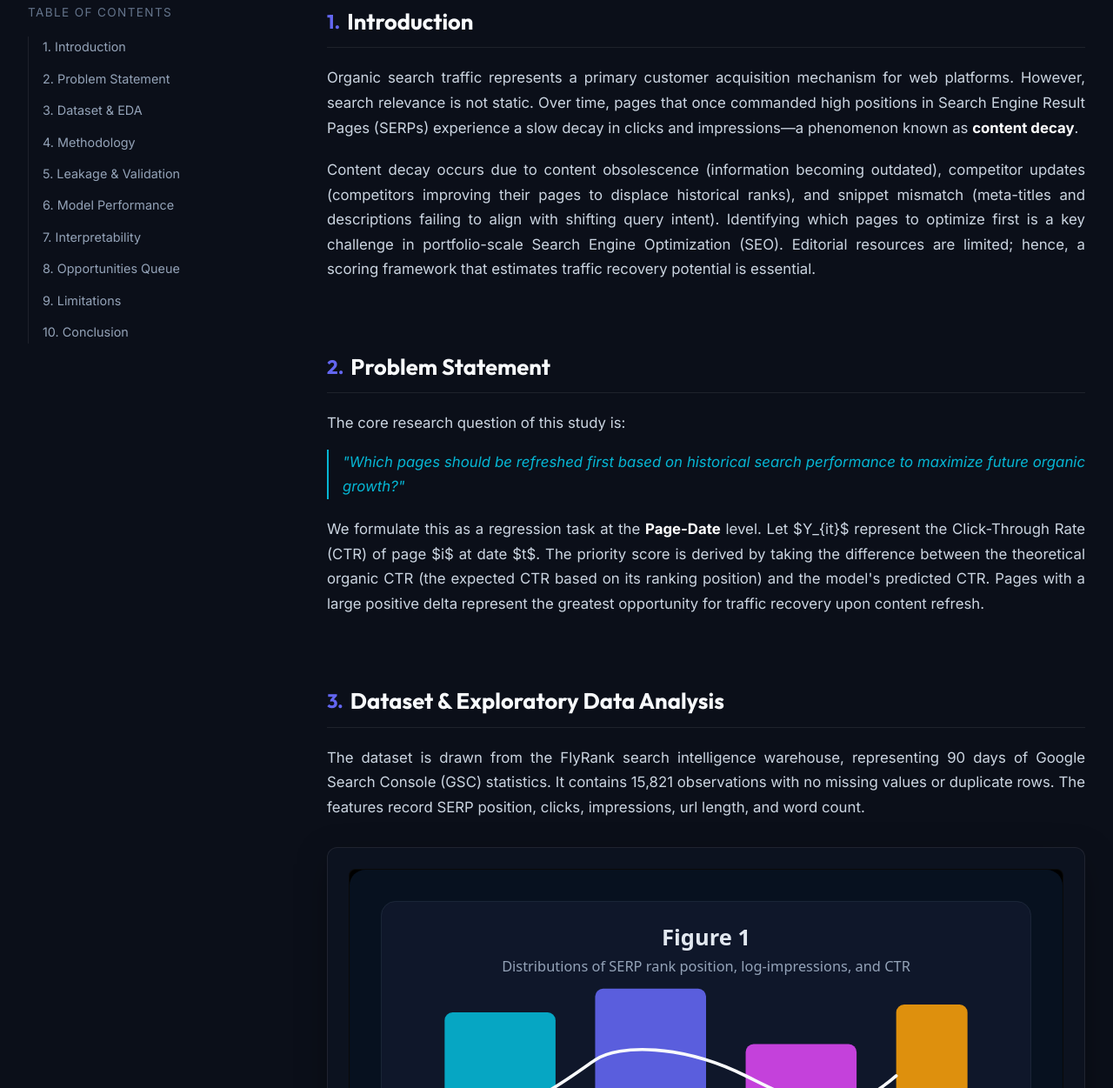
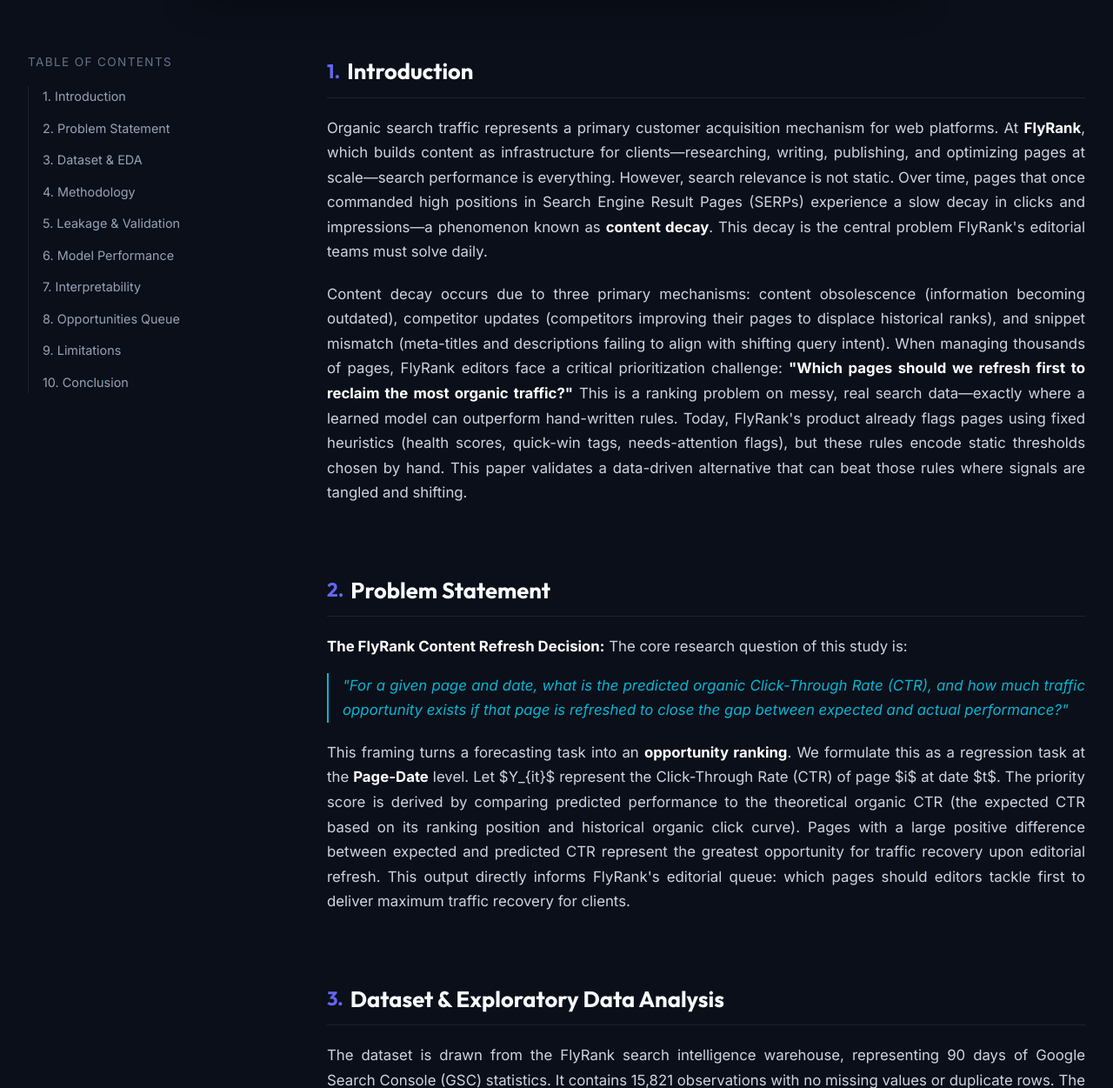
Before and after one commit to SubhadeepBhadra/subhflyrank-internship, a plain HTML site: page index.html in a window 1280 px wide. Shown: the part 1047-2298 px from the top of the page at 87% size. Drawn offline with Linux system fonts and the light colour scheme.

Commit message:
ML-12: Strengthen FlyRank case study framing and add demo outline with shareable cuts
- Enhanced abstract to explicitly tie findings to FlyRank's content decay problem
- Strengthened introduction and problem statement to center the real FlyRank case study
- Added demo outline (5-min showcase script) to capstone notebook
- Added social post and 3-sentence employer-facing summary to notebook
- Paper now demonstrates solution to FlyRank's core decision: which pages to refresh first

```diff
--- a/index.html
+++ b/index.html
@@ -604,7 +604,7 @@
         <div class="abstract-card">
             <div class="abstract-title">Abstract</div>
             <p class="abstract-text">
-                Organic search traffic is a primary acquisition channel for web platforms, yet page performance naturally decays over time due to content obsolescence, search engine algorithm updates, and intensifying competitor activity. Traditionally, identifying which pages to refresh first has relied on simple heuristics. This paper introduces a predictive framework for page-level content opportunity scoring. Using search intelligence data from the FlyRank database, we fit an organic CTR power-law curve to model baseline search performance. We then engineer time-series features (rolling averages, volatility, and momentum) and train a LightGBM regressor to predict out-of-time page CTR. By comparing predicted performance to the theoretical organic baseline, we compute a <em>Priority Score</em> to rank content refresh opportunities. On an out-of-time validation set (March 2026), our LightGBM model achieves an R² of 90.79% and a Mean Absolute Error (MAE) of 0.0069, outperforming the baseline organic click curve. The output is a prioritized, actionable queue of 49 page recommendations complete with suggested editorial actions to maximize organic traffic recovery.
+                <strong>The FlyRank Content Decay Problem:</strong> Organic search traffic is a primary acquisition channel for web platforms, yet page performance naturally decays over time due to content obsolescence, search engine algorithm updates, and intensifying competitor activity. At FlyRank, the critical question editors face is: <em>"Out of thousands of pages, which one should we refresh first to reclaim the most organic traffic?"</em> Traditionally, this has been answered by hand-written rules and simple heuristics. This paper validates a data-driven alternative. Using search intelligence data from the FlyRank database, we engineer a two-stage framework: first fitting an organic CTR power-law curve to model baseline search performance, then training a LightGBM regressor to predict out-of-time page CTR using time-series features (rolling averages, volatility, momentum). By comparing predicted performance to the theoretical organic baseline, we compute a <em>Priority Score</em> that ranks content refresh opportunities. On an out-of-time validation set (March 2026), our LightGBM model achieves an R² of 90.79% and a Mean Absolute Error (MAE) of 0.0069, improving upon hand-written baseline rules. The output is a prioritized, actionable queue of 49 page recommendations with suggested editorial actions, ready for immediate use in FlyRank's content optimization pipeline.
             </p>
         </div>
     </div>
@@ -634,10 +634,10 @@
                     <h2 class="section-title">Introduction</h2>
                 </div>
                 <p class="paper-p">
-                    Organic search traffic represents a primary customer acquisition mechanism for web platforms. However, search relevance is not static. Over time, pages that once commanded high positions in Search Engine Result Pages (SERPs) experience a slow decay in clicks and impressions—a phenomenon known as <strong>content decay</strong>.
+                    Organic search traffic represents a primary customer acquisition mechanism for web platforms. At <strong>FlyRank</strong>, which builds content as infrastructure for clients—researching, writing, publishing, and optimizing pages at scale—search performance is everything. However, search relevance is not static. Over time, pages that once commanded high positions in Search Engine Result Pages (SERPs) experience a slow decay in clicks and impressions—a phenomenon known as <strong>content decay</strong>. This decay is the central problem FlyRank's editorial teams must solve daily.
                 </p>
                 <p class="paper-p">
-                    Content decay occurs due to content obsolescence (information becoming outdated), competitor updates (competitors improving their pages to displace historical ranks), and snippet mismatch (meta-titles and descriptions failing to align with shifting query intent). Identifying which pages to optimize first is a key challenge in portfolio-scale Search Engine Optimization (SEO). Editorial resources are limited; hence, a scoring framework that estimates traffic recovery potential is essential.
+                    Content decay occurs due to three primary mechanisms: content obsolescence (information becoming outdated), competitor updates (competitors improving their pages to displace historical ranks), and snippet mismatch (meta-titles and descriptions failing to align with shifting query intent). When managing thousands of pages, FlyRank editors face a critical prioritization challenge: <strong>"Which pages should we refresh first to reclaim the most organic traffic?"</strong> This is a ranking problem on messy, real search data—exactly where a learned model can outperform hand-written rules. Today, FlyRank's product already flags pages using fixed heuristics (health scores, quick-win tags, needs-attention flags), but these rules encode static thresholds chosen by hand. This paper validates a data-driven alternative that can beat those rules where signals are tangled and shifting.
                 </p>
             </section>
 
@@ -648,13 +648,13 @@
                     <h2 class="section-title">Problem Statement</h2>
                 </div>
                 <p class="paper-p">
-                    The core research question of this study is:
+                    <strong>The FlyRank Content Refresh Decision:</strong> The core research question of this study is:
                     <br><em style="color: var(--accent-teal); font-weight: 500; padding-left: 1rem; border-left: 2px solid var(--accent-teal); display: block; margin: 1rem 0;">
-                        "Which pages should be refreshed first based on historical search performance to maximize future organic growth?"
+                        "For a given page and date, what is the predicted organic Click-Through Rate (CTR), and how much traffic opportunity exists if that page is refreshed to close the gap between expected and actual performance?"
                     </em>
                 </p>
                 <p class="paper-p">
-                    We formulate this as a regression task at the <strong>Page-Date</strong> level. Let $Y_{it}$ represent the Click-Through Rate (CTR) of page $i$ at date $t$. The priority score is derived by taking the difference between the theoretical organic CTR (the expected CTR based on its ranking position) and the model's predicted CTR. Pages with a large positive delta represent the greatest opportunity for traffic recovery upon content refresh.
+                    This framing turns a forecasting task into an <strong>opportunity ranking</strong>. We formulate this as a regression task at the <strong>Page-Date</strong> level. Let $Y_{it}$ represent the Click-Through Rate (CTR) of page $i$ at date $t$. The priority score is derived by comparing predicted performance to the theoretical organic CTR (the expected CTR based on its ranking position and historical organic click curve). Pages with a large positive difference between expected and predicted CTR represent the greatest opportunity for traffic recovery upon editorial refresh. This output directly informs FlyRank's editorial queue: which pages should editors tackle first to deliver maximum traffic recovery for clients.
                 </p>
             </section>
 
```
Also changed, not shown: 1 other file.
